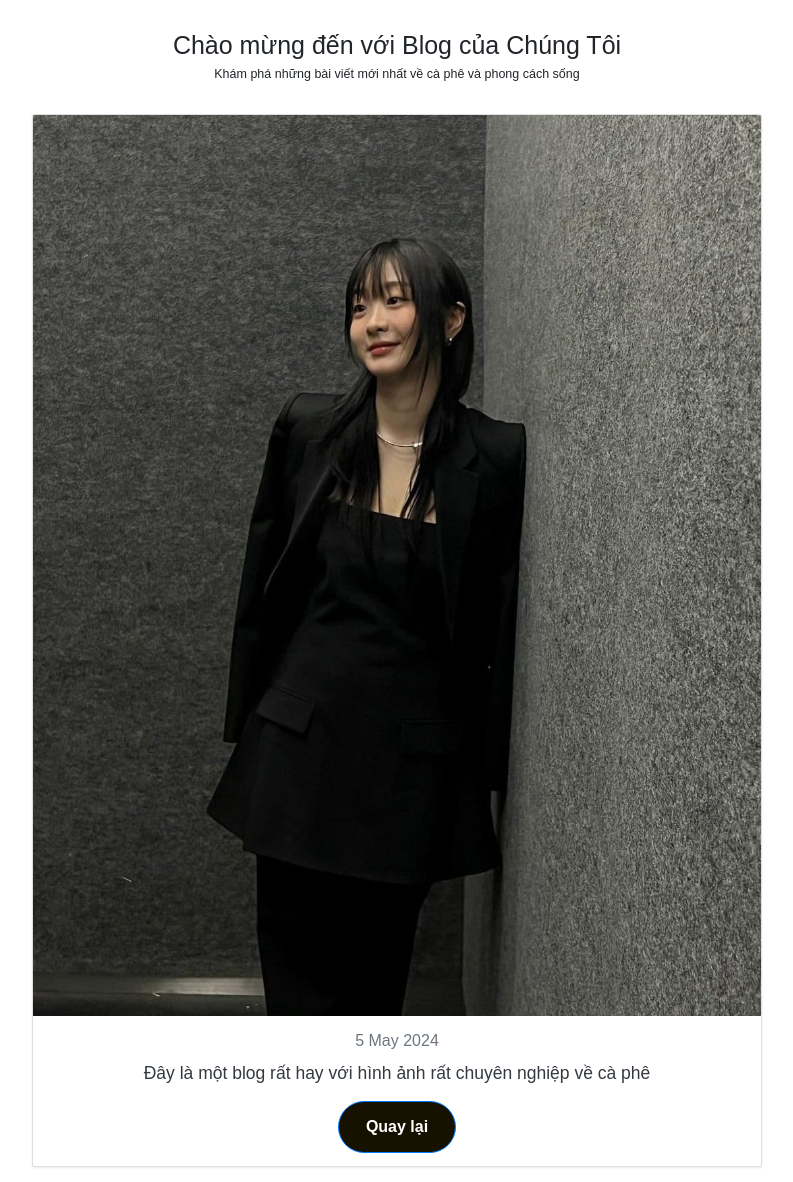
After one commit to phuc1801/coffeeshop, a PHP site: page /blog.php in a window 1280 px wide. The commit adds this page. Shown: the whole page, without its empty margins (243-1036 px from the left). Run offline with PHP 8.4, Linux system fonts and the light colour scheme.

Commit message:
build blog

```diff
--- /dev/null
+++ b/blog.php
@@ -0,0 +1,40 @@
+<!DOCTYPE html>
+<html lang="en">
+<head>
+    <meta charset="UTF-8">
+    <meta name="viewport" content="width=device-width, initial-scale=1.0">
+    <link href="https://maxcdn.bootstrapcdn.com/bootstrap/4.5.2/css/bootstrap.min.css" rel="stylesheet">
+    <link rel="stylesheet" href="./assets/css/styles.css">
+    <title>Blog</title>
+</head>
+<body>
+    <div class="container mt-5">
+        <!-- Blog Introduction Title -->
+        <div class="text-center mb-5">
+            <h1>Chào mừng đến với Blog của Chúng Tôi</h1>
+            <p class="lead">Khám phá những bài viết mới nhất về cà phê và phong cách sống</p>
+        </div>
+
+        <div class="row justify-content-center">
+            <div class="col-md-8">
+                <div class="card mb-4 shadow-sm">
+                    <a href="#!">
+                        <img src="./assets/img/dami4.jpeg" alt="How to become a pro web designer in 2022 and get remote job?" class="card-img-top">
+                    </a>
+                    <div class="card-body text-center">
+                        <span class="text-muted">5 May 2024</span>
+                        <h3 class="card-title mt-3">
+                            <a href="#!" class="text-dark">Đây là một blog rất hay với hình ảnh rất chuyên nghiệp về cà phê</a>
+                        </h3>
+                        <a href="index.php" class="btn btn-primary mt-3">Quay lại</a>
+                    </div>
+                </div>
+            </div>
+        </div>
+    </div>
+    <!-- Bootstrap JS and dependencies -->
+    <script src="https://code.jquery.com/jquery-3.5.1.slim.min.js"></script>
+    <script src="https://cdn.jsdelivr.net/npm/@popperjs/core@2.9.2/dist/umd/popper.min.js"></script>
+    <script src="https://maxcdn.bootstrapcdn.com/bootstrap/4.5.2/js/bootstrap.min.js"></script>
+</body>
+</html>
```
Also changed, not shown: index.php (+4 -4 lines).
